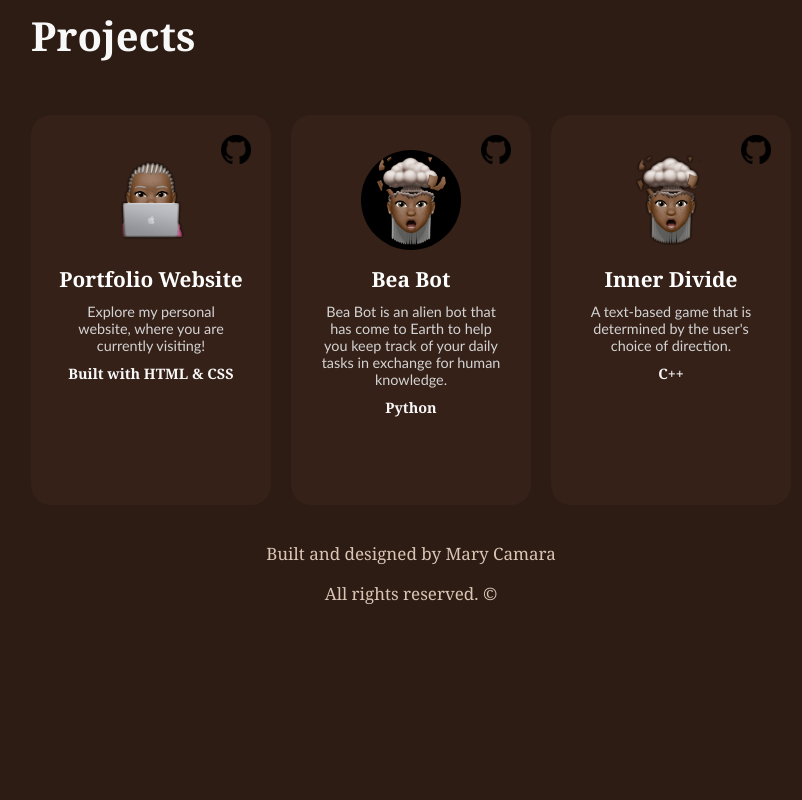
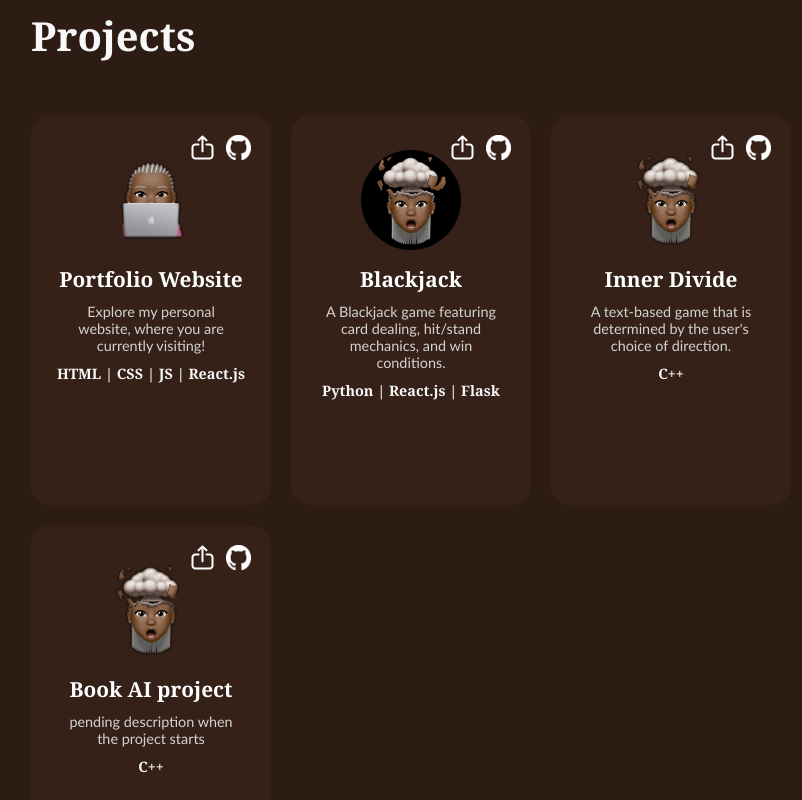
Before and after one commit to marycamara/Portfolio, a React (Create React App) app: page / in a window 1280 px wide. Shown: the part 1280-2080 px from the top of the page, without its empty margins (229-1031 px from the left). Before the commit the page ends 1885 px from the top, so only its background shows below. Built offline with nearby package versions, Linux system fonts and the light colour scheme.

Commit message:
add lanuch button and align with github link button

```diff
--- a/src/components/Projects.js
+++ b/src/components/Projects.js
@@ -1,12 +1,10 @@
 import React from 'react';
-import "../styles/project.css";  // Assuming you have a CSS file for styles
+import "../styles/project.css";
 import innerDivide from "../assets/innerDivide.png";
 import beaBot from "../assets/beaBot.png";
 import mcamara from "../assets/mcamara.png";
-
-// this is the github link icon for all of the project
+import launchIcon from "../assets/launchIcon.png";
 import githubIcon from "../assets/githubIcon.png";
-
 
 function Projects() {
   return (
@@ -16,39 +14,73 @@ function Projects() {
         <div className="tech-creation"></div>
         <div className="grid-wrapper">
 
+          {/* Portfolio Website Project */}
           <div className="grid-item">
             <img src={mcamara} alt="Portfolio Website" className="profile-img" />
             <h2 className="name">Portfolio Website</h2>
             <p className="description">Explore my personal website, where you are currently visiting!</p>
-            <h3 className="programming-language">Built with HTML & CSS</h3>
+            <h3 className="programming-language"> HTML | CSS | JS | React.js </h3>
+
+            <div className="project-link">
+              <a href="https://your-live-project-link.com" target="_blank">
+                <img src={launchIcon} alt="Launch" className="launch-icon"/>
+              </a>
               <a href="https://github.com/marycamara/Bea-Bot" target="_blank">
                 <img src={githubIcon} alt="GitHub" className="github-icon" />
               </a>
             </div>
+          </div>
 
+          {/* Blackjack Project */}
           <div className="grid-item">
-            <img src={beaBot} alt="Bea Bot" className="profile-img" />
-            <h2 className="name">Bea Bot</h2>
-            <p className="description">
-              Bea Bot is an alien bot that has come to Earth to help you keep track of your daily tasks in exchange for human knowledge.
-            </p>
-            <h3 className="programming-language">Python</h3>
+            <img src={beaBot} alt="Blackjack Game" className="profile-img" />
+            <h2 className="name">Blackjack</h2>
+            <p className="description">A Blackjack game featuring card dealing, hit/stand mechanics, and win conditions.</p>
+            <h3 className="programming-language"> Python | React.js | Flask </h3>
+
+            <div className="project-link">
+              <a href="https://your-live-project-link.com" target="_blank">
+                <img src={launchIcon} alt="Launch" className="launch-icon"/>
+              </a>
               <a href="https://github.com/marycamara/Bea-Bot" target="_blank">
                 <img src={githubIcon} alt="GitHub" className="github-icon" />
               </a>
             </div>
+          </div>
 
+          {/* Inner Divide Project */}
           <div className="grid-item">
             <img src={innerDivide} alt="Inner Divide" className="profile-img" />
             <h2 className="name">Inner Divide</h2>
             <p className="description">A text-based game that is determined by the user's choice of direction.</p>
             <h3 className="programming-language">C++</h3>
+
+            <div className="project-link">
+              <a href="https://your-live-project-link.com" target="_blank">
+                <img src={launchIcon} alt="Launch" className="launch-icon"/>
+              </a>
               <a href="https://github.com/marycamara/Bea-Bot" target="_blank">
-              <img src={githubIcon } alt="GitHub" className="github-icon" />
+                <img src={githubIcon} alt="GitHub" className="github-icon" />
               </a>
             </div>
+          </div>
 
+           {/* Pending project */}
+          <div className="grid-item">
+            <img src={innerDivide} alt="Inner Divide" className="profile-img" />
+            <h2 className="name"> Book AI project </h2>
+            <p className="description"> pending description when the project starts </p>
+            <h3 className="programming-language">C++</h3>
 
+            <div className="project-link">
+              <a href="https://your-live-project-link.com" target="_blank">
+                <img src={launchIcon} alt="Launch" className="launch-icon"/>
+              </a>
+              <a href="https://github.com/marycamara/Bea-Bot" target="_blank">
+                <img src={githubIcon} alt="GitHub" className="github-icon" />
+              </a>
+            </div>
+          </div>
 
         </div>
       </section>
--- a/src/styles/experience.css
+++ b/src/styles/experience.css
@@ -64,13 +64,13 @@
 }
 
 .experience-item:hover {
-    background-color: #555;
+    background-color: #7b4e37;
     transform: scale(1.05);
 }
 
 .experience-item.active {
     background-color: #8B4513;
-    color: #fff;
+    color: #dbc4b4;
     font-weight: bold;
 }
 
--- a/src/styles/project.css
+++ b/src/styles/project.css
@@ -3,18 +3,15 @@
     font-size: 2.5rem;
     color: #f8f8f8;
     text-align: left;
-    /* Title aligned to the left */
     font-weight: bold;
     margin-bottom: 2rem;
     padding-left: 20px;
-    /* Add padding to match alignment */
 }
 
 /* Container for Project Cards */
 .grid-wrapper {
     display: grid;
     grid-template-columns: repeat(3, 1fr);
-    /* 3 columns */
     gap: 20px;
     justify-content: center;
     align-items: center;
@@ -31,7 +28,7 @@
     text-align: center;
     transition: transform 0.3s ease-in-out, box-shadow 0.3s ease-in-out;
     position: relative;
-    /* Make it a positioned element to allow absolute positioning */
+    /* Allows absolute positioning inside */
     overflow: hidden;
     min-height: 350px;
 }
@@ -60,7 +57,6 @@
     font-weight: bold;
     margin: 10px 0;
     text-align: center;
-    /* Keep project name centered inside grid item */
 }
 
 /* Project Description */
@@ -80,39 +76,61 @@
     margin-top: 5px;
 }
 
-/* GitHub Icon */
-.github-icon {
-    width: 30px;
+/* Top-right Positioned Icons */
+.project-link {
+    display: flex;
+    align-items: center;
     position: absolute;
-    /* Position the icon absolutely inside the grid item */
-    top: 20px;
-    /* Distance from the top of the grid item */
-    right: 20px;
-    /* Distance from the right of the grid item */
-    transition: transform 0.2s ease-in-out;
+    top: 15px;
+    /* Adjust spacing from the top */
+    right: 15px;
+    /* Adjust spacing from the right */
+    gap: 1px;
+    /* Space between icons */
 }
 
-/* Hover Effect for GitHub Icon */
-.github-icon:hover {
+/* GitHub and Launch Icons */
+.github-icon,
+.launch-icon {
+    width: 25px;
+    transition: transform 0.2s ease-in-out, background-color 0.3s ease-in-out;
+    padding: 5px;
+    border-radius: 50;
+    background-color: transparent;
+    color: #ffffff;
+    display: flex;
+    align-items: center;
+    justify-content: center;
+
+}
+
+.github-icon:hover,
+.launch-icon:hover {
     transform: scale(1.2);
+
+
+}
+
+/* Active (Clicked) effect */
+.github-icon,
+.launch-icon {
+    filter: invert(100%) brightness(200%);
+
 }
 
 /* Responsive Design */
 @media (max-width: 768px) {
     .project-section {
         padding-left: 10px;
-        /* Adjust title spacing on mobile */
     }
 
     .grid-wrapper {
         grid-template-columns: 1fr 1fr;
-        /* 2 columns on smaller screens */
     }
 
-    .github-icon {
-        top: 15px;
-        /* Adjust top distance on smaller screens if needed */
-        right: 15px;
-        /* Adjust right distance on smaller screens */
+    .github-icon,
+    .launch-icon {
+        width: 25px;
+        /* Smaller size for smaller screens */
     }
 }
```
Also changed, not shown: src/assets/launchIcon.png (added). Lines whose indentation alone changed are shown as unchanged.
